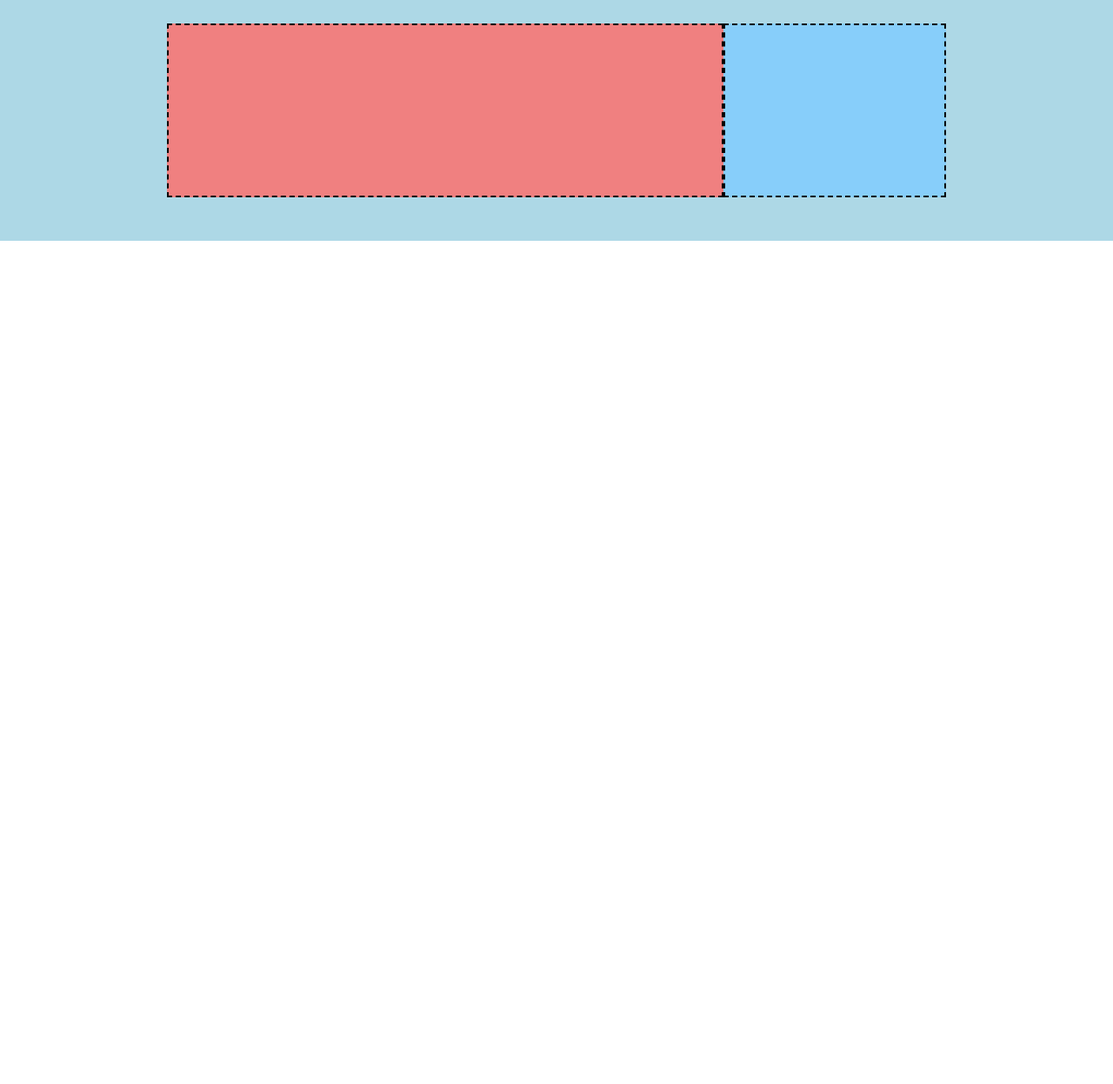
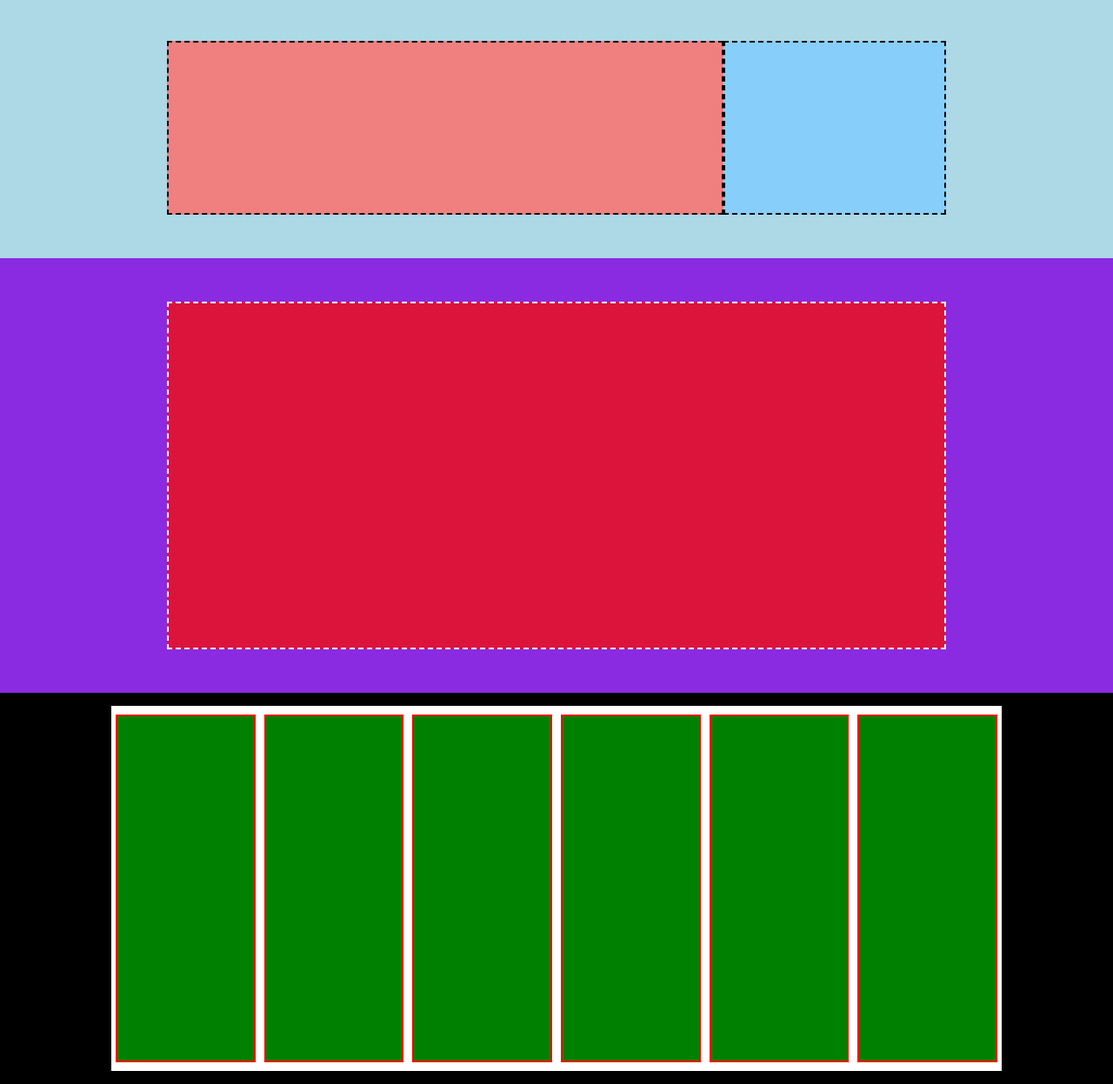
Before and after one commit to wmancaniello/htmlcss-dropbox, a plain HTML site: page index.html in a window 1280 px wide. Shown: the part 4030-5277 px from the top of the page at 87% size. Before the commit the page ends 4307 px from the top, so only its background shows below. Drawn offline with Linux system fonts and the light colour scheme.

Commit message:
feat: add footer, finish layout

```diff
--- a/css/style.css
+++ b/css/style.css
@@ -4,9 +4,13 @@
     box-sizing: border-box;
 }
 
+a {
+    text-decoration: none;
+}
+
 /* HEADER */
 .container-header {
-    height: 40px;
+    height: 60px;
     width: 100%;
     justify-content: space-between;
     /* debug */
@@ -14,7 +18,7 @@
 }
 
 .left-header {
-    height: 40px;
+    height: 60px;
     width: 34%;
     /* debug */
     background-color: lightcoral;
@@ -22,7 +26,7 @@
 }
 
 .right-header {
-    height: 40px;
+    height: 60px;
     width: 40%;
     /* debug */
     background-color: lightcoral;
@@ -197,8 +201,8 @@
     border: 1px dashed black;
 }
 /* /designit */
+
 /* company */
-
 .company-box {
     height: 300px;
     width: 100%;
@@ -223,11 +227,58 @@
     background-color: lightskyblue;
     border: 2px dashed black;
 }
+/* /company */
+
+/* answer */
+.answer-box {
+    height: 500px;
+    width: 100%;
+    justify-content: center;
+    align-items: center;
+    /* debug */
+    background-color: blueviolet;
+}
+
+.answer-section {
+    height: 400px;
+    width: 70%;
+    /* debug */
+    background-color: crimson;
+    border: 2px dashed white;
+}
+/* /answer */
+/* /THIRD SECTION */
+/* /MAIN */
+
+/* FOOTER */
+.container-footer {
+    height: 450px;
+    width: 100%;
+    justify-content: center;
+    align-items: center;
+    /* debug */
+    background-color: black;
+}
+
+.container-list {
+    height: 420px;
+    width: 80%;
+    justify-content: center;
+    align-items: center;
+    /* debug */
+    background-color: white;
+}
+
+.col-footer {
+    width: calc(100% / 6);
+    height: 400px;
+    margin: 5px;
+    background-color: green;
+    border: 2px solid red;
+}
+/* /FOOTER */
 
 
-/* /company */
-/* /THIRD SECTION */
-/* /MAIN */
 /* Utility */
 .flex {
     display: flex;
--- a/index.html
+++ b/index.html
@@ -86,11 +86,28 @@
         </div>
         <!-- /COMPANY -->
         <!-- ANSWER -->
-
+        <div class="answer-box flex">
+            <div class="answer-section"></div>
+        </div>
         <!-- /ANSWER -->
         <!-- /THIRD SECTION -->
     </main>
     <!-- /MAIN -->
 
+    <!-- FOOTER -->
+    <footer>
+        <div class="container-footer flex">
+            <div class="container-list flex">
+                <div class="col-footer"></div>
+                <div class="col-footer"></div>
+                <div class="col-footer"></div>
+                <div class="col-footer"></div>
+                <div class="col-footer"></div>
+                <div class="col-footer"></div>
+            </div>
+        </div>
+    </footer>
+    <!-- /FOOTER -->
+
 </body>
 </html>
```
